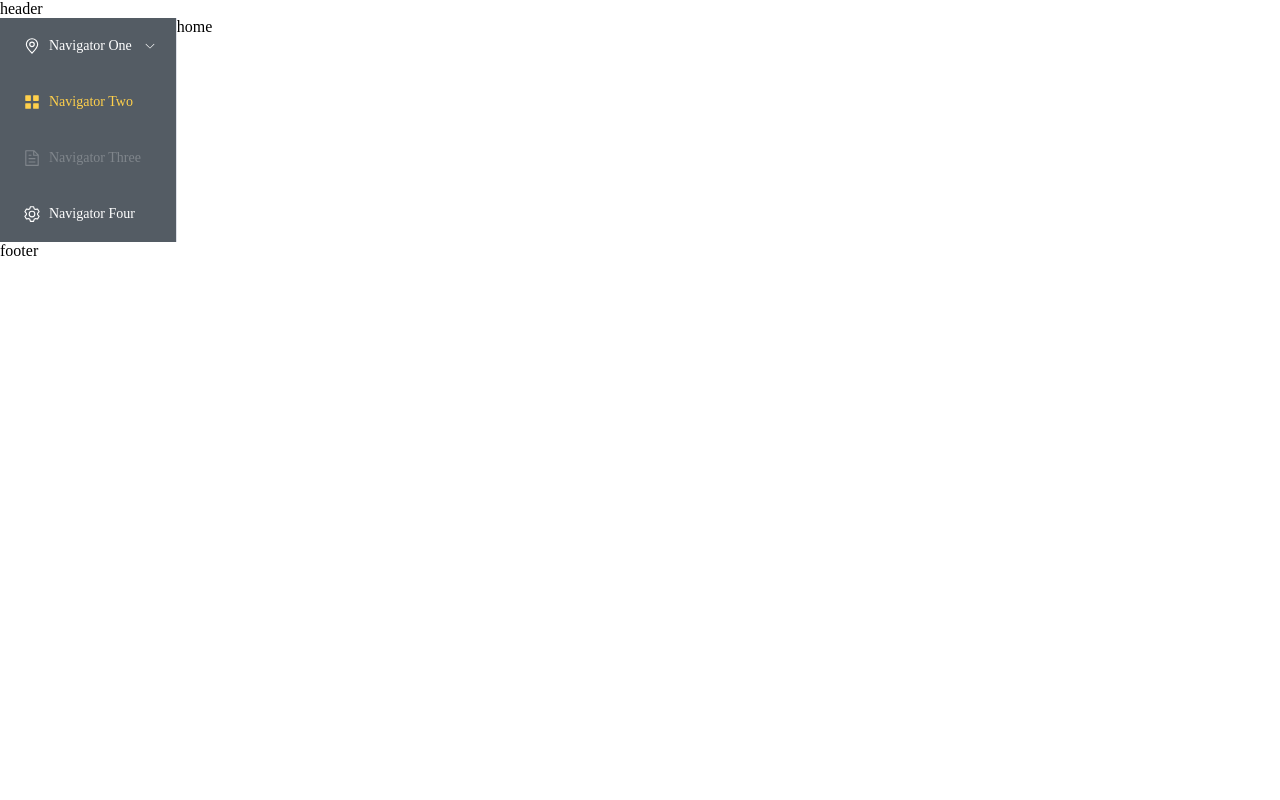
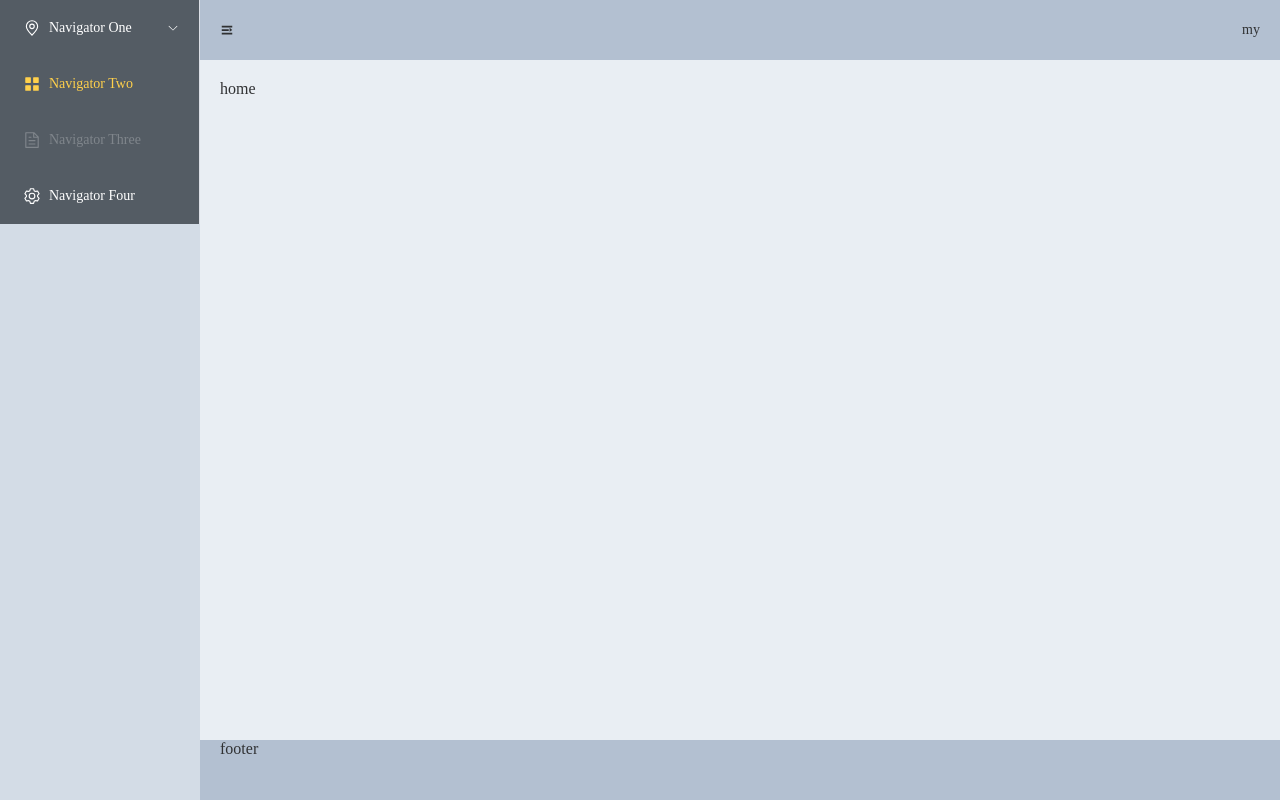
Before and after one commit to wwhth/blog_admin, a Vue app: page / in a window 1280 px wide. Built offline with nearby package versions, Linux system fonts and the light colour scheme; sample sign-in values are in the browser's storage.

Commit message:
feat: header and breadcrumb

```diff
--- /dev/null
+++ b/src/components/breadcrumb/index.vue
@@ -0,0 +1,25 @@
+<template>
+  <el-breadcrumb separator="/">
+    <el-breadcrumb-item v-for="(item, index) in breadcrumbItems" :key="index" :to="item.path">
+      {{ item.meta.title }}
+    </el-breadcrumb-item>
+  </el-breadcrumb>
+</template>
+
+<script setup lang="ts">
+import { computed } from 'vue'
+import { useRoute } from 'vue-router'
+const route = useRoute()
+
+// computed: {
+//   breadcrumbItems() {
+//     const matched = this.$route.matched;
+//     return matched.filter(item => item.meta && item.meta.title);
+//   }
+// }
+const breadcrumbItems = computed(() => {
+  const matched = route.matched.filter((item) => item.meta && item.meta.title)
+  console.log('%c Line:22 🍌 matched', 'color:#93c0a4', matched)
+  return matched.filter((item) => item.meta && item.meta.title)
+})
+</script>
--- a/src/components/header/index.vue
+++ b/src/components/header/index.vue
@@ -1,5 +1,43 @@
 <template>
-  <div>header</div>
+  <div class="header">
+    <div class="crumbs">
+      <el-icon>
+        <component :is="isCollapse ? 'Fold' : 'Expand'" @click="handleCollapse" />
+      </el-icon>
+      <Breadcrumb></Breadcrumb>
+    </div>
+    <div class="myInfo">my</div>
+  </div>
 </template>
-<script setup lang="ts"></script>
-<style lang="less" scoped></style>
+<script setup lang="ts">
+import { ref } from 'vue'
+import Breadcrumb from '@/components/breadcrumb/index.vue'
+const isCollapse = ref(false)
+const emit = defineEmits<{
+  // (e: 'changeCollapse', value: boolean): void
+  changeCollapse: [value: boolean]
+}>()
+const handleCollapse = () => {
+  isCollapse.value = !isCollapse.value
+  emit('changeCollapse', isCollapse.value)
+}
+</script>
+<style lang="less" scoped>
+.header {
+  display: flex;
+  justify-content: space-between;
+  align-items: center;
+  height: 100%;
+  .crumbs {
+    font-size: 14px;
+    display: flex;
+    align-items: center;
+    .el-breadcrumb {
+      margin-left: 20px;
+    }
+  }
+  .myInfo {
+    font-size: 14px;
+  }
+}
+</style>
--- a/src/layouts/index.vue
+++ b/src/layouts/index.vue
@@ -1,23 +1,54 @@
 <template>
-  <div>
-    <Header v-if="loginStore.isLogin" />
-
-    <div class="main">
-      <leftMenu />
-      <RouterView />
-    </div>
-    <Footer v-if="loginStore.isLogin" />
+  <div class="common-layout">
+    <el-container>
+      <el-aside :width="isCollapse ? '63px' : '200px'"
+        ><leftMenu v-if="loginStore.isLogin" :isCollapse="isCollapse"
+      /></el-aside>
+      <el-container>
+        <el-header
+          ><Header v-if="loginStore.isLogin" @change-collapse="changeCollapse"
+        /></el-header>
+        <el-main><RouterView /></el-main>
+        <el-footer height="60px"><Footer v-if="loginStore.isLogin" /></el-footer>
+      </el-container>
+    </el-container>
   </div>
 </template>
 <script setup lang="ts">
 import { useLoginStore } from '@/stores/login'
 import { RouterView } from 'vue-router'
 import leftMenu from './leftMenu.vue'
-
+import { ref } from 'vue'
+const isCollapse = ref(false)
 const loginStore = useLoginStore()
+const changeCollapse = (data: boolean) => {
+  console.log('%c Line:23 🍌', 'color:#93c0a4', data)
+  isCollapse.value = data
+}
 </script>
 <style lang="less" scoped>
-.main {
-  display: flex;
+.common-layout {
+  height: 100vh;
+  width: 100vw;
+  .el-container {
+    height: calc(100%);
+  }
+  .el-header {
+    background-color: #b3c0d1;
+    color: var(--el-text-color-primary);
+  }
+  .el-aside {
+    background-color: #d3dce6;
+    color: var(--el-text-color-primary);
+    transition: width 0.3s ease;
+  }
+  .el-main {
+    background-color: #e9eef3;
+    color: var(--el-text-color-primary);
+  }
+  .el-footer {
+    background-color: #b3c0d1;
+    color: var(--el-text-color-primary);
+  }
 }
 </style>
--- a/src/layouts/leftMenu.vue
+++ b/src/layouts/leftMenu.vue
@@ -8,6 +8,7 @@
       text-color="#fff"
       @open="handleOpen"
       @close="handleClose"
+      :collapse="isCollapse"
     >
       <el-sub-menu index="1">
         <template #title>
@@ -43,6 +44,15 @@
 </template>
 <script setup lang="ts">
 import { Document, Menu as IconMenu, Location, Setting } from '@element-plus/icons-vue'
+import { ref } from 'vue'
+const props = withDefaults(
+  defineProps<{
+    isCollapse: boolean
+  }>(),
+  {
+    isCollapse: false
+  }
+)
 const handleOpen = (key: string, keyPath: string[]) => {
   console.log(key, keyPath)
 }
--- a/src/router/index.ts
+++ b/src/router/index.ts
@@ -12,6 +12,9 @@ const router = createRouter({
     {
       path: '/about',
       name: 'about',
+      meta: {
+        title: '关于'
+      },
       // route level code-splitting
       // this generates a separate chunk (About.[hash].js) for this route
       // which is lazy-loaded when the route is visited.
```
Also changed, not shown: components.d.ts (+11 -0 lines).
